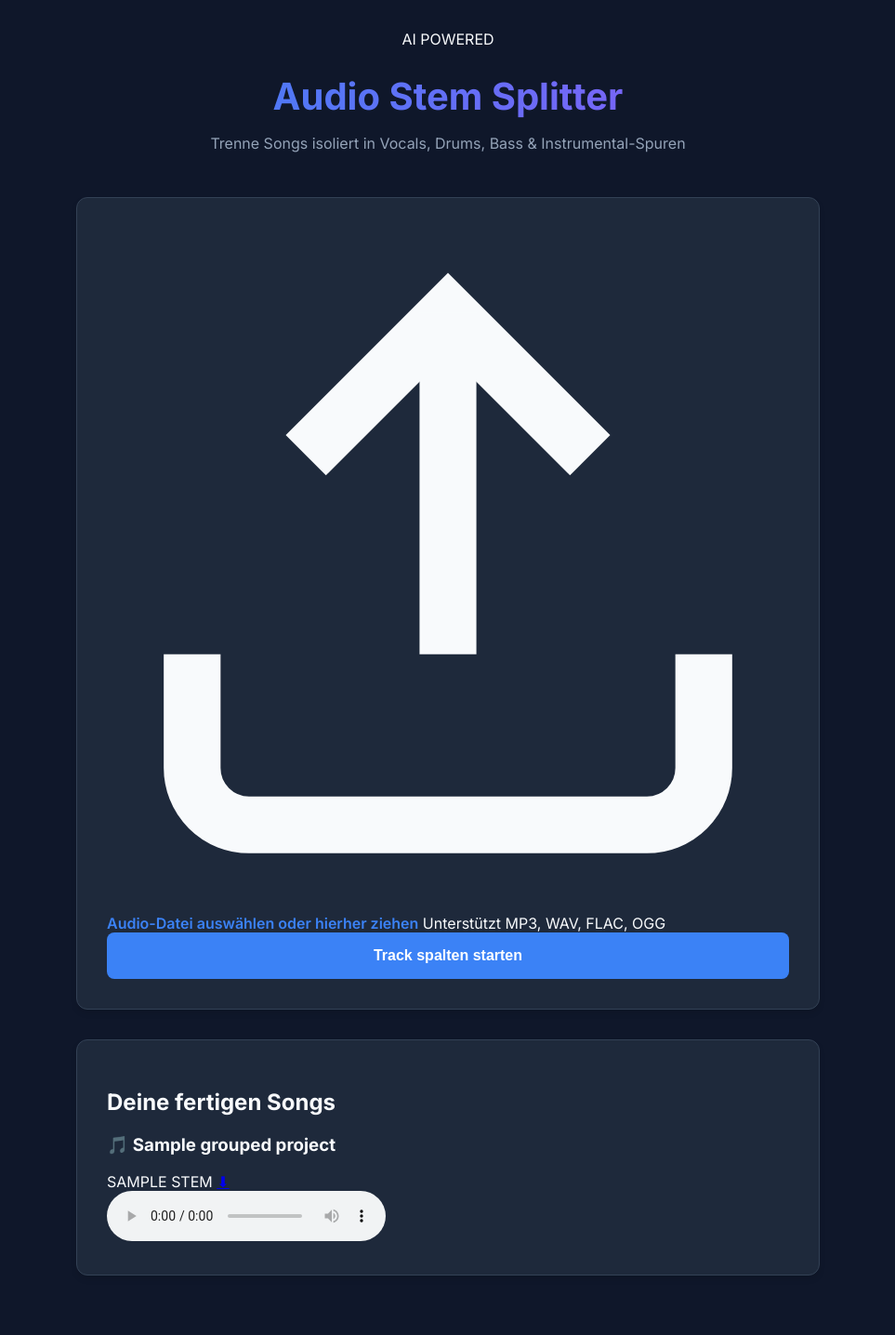
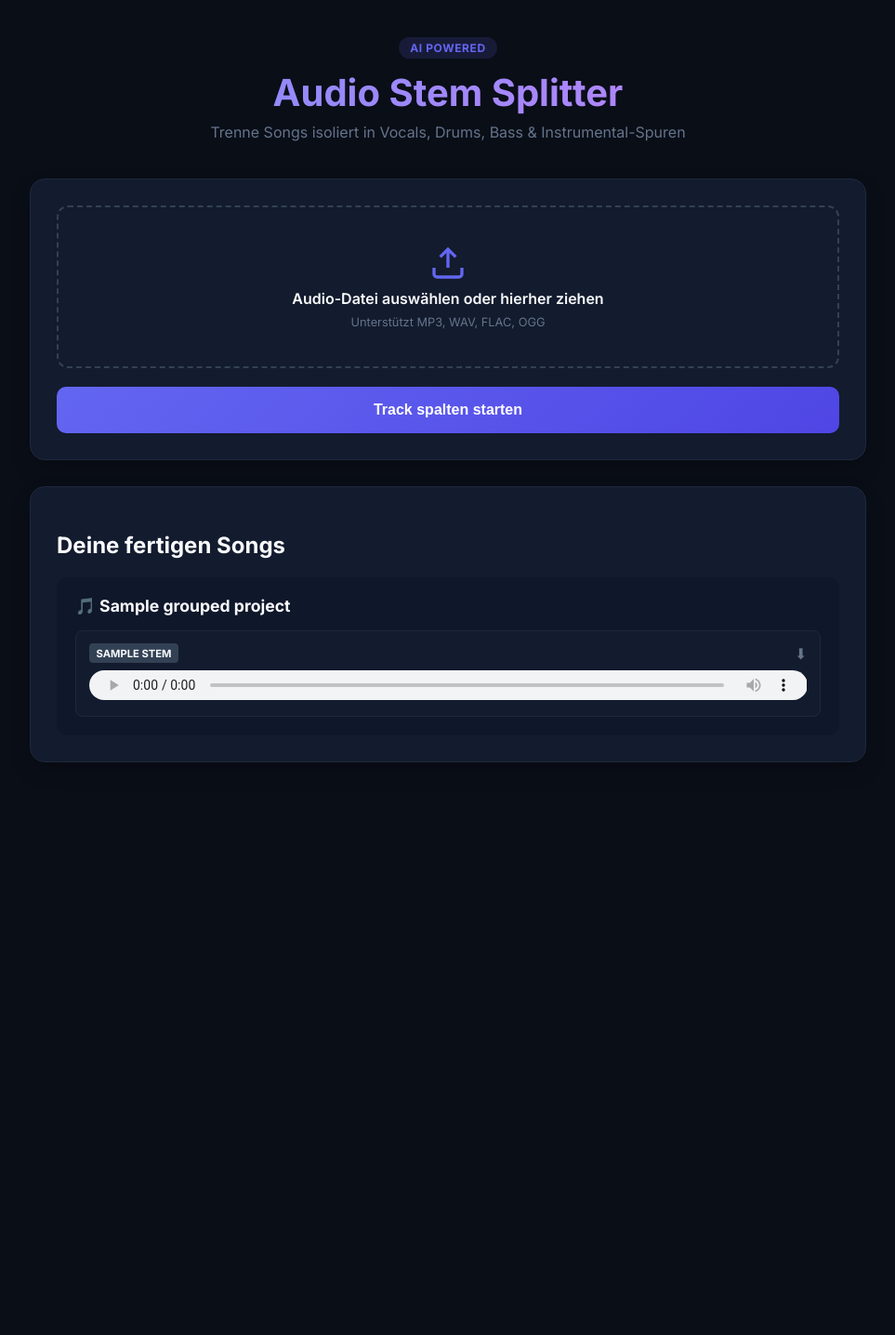
Before and after one commit to JFFLeon/AudioSplitter, a Flask app: template templates/index.html in a window 1280 px wide. Shown: the whole page at 93% size, without its empty margins (158-1121 px from the left). After the commit the page ends 820 px from the top, so only its background shows below. Run offline with Flask 3, Linux system fonts and the light colour scheme; the template is opened without the code that fills it: most values are stand-ins (such as "Sample title", 1, 10 or a date in 2020).

Commit message:
Update style.css

```diff
--- a/static/style.css
+++ b/static/style.css
@@ -1,11 +1,12 @@
 :root {
-    --bg-color: #0f172a;
-    --card-bg: #1e293b;
-    --primary: #3b82f6;
-    --primary-hover: #2563eb;
+    --bg-dark: #0a0e17;
+    --card-bg: #131b2e;
+    --card-border: #1e293b;
+    --primary: #6366f1;
+    --primary-hover: #4f46e5;
+    --accent: #06b6d4;
     --text-main: #f8fafc;
-    --text-muted: #94a3b8;
-    --border: #334155;
+    --text-muted: #64748b;
     --success: #10b981;
     --error: #ef4444;
 }
@@ -13,55 +14,79 @@
 body {
     margin: 0;
     font-family: 'Inter', sans-serif;
-    background-color: var(--bg-color);
+    background-color: var(--bg-dark);
     color: var(--text-main);
+    min-height: 100vh;
 }
 
 .container {
-    max-width: 800px;
+    max-width: 900px;
     margin: 0 auto;
-    padding: 2rem;
+    padding: 2.5rem 1rem;
 }
 
 header {
     text-align: center;
-    margin-bottom: 3rem;
+    margin-bottom: 2.5rem;
+}
+
+.logo-badge {
+    display: inline-block;
+    padding: 0.25rem 0.75rem;
+    background: rgba(99, 102, 241, 0.15);
+    color: var(--primary);
+    border-radius: 9999px;
+    font-size: 0.75rem;
+    font-weight: 700;
+    letter-spacing: 0.05em;
+    margin-bottom: 0.75rem;
 }
 
 header h1 {
     font-size: 2.5rem;
-    margin-bottom: 0.5rem;
-    background: linear-gradient(to right, #3b82f6, #8b5cf6);
+    margin: 0 0 0.5rem 0;
+    background: linear-gradient(to right, #818cf8, #c084fc);
     -webkit-background-clip: text;
     -webkit-text-fill-color: transparent;
 }
 
 header p {
     color: var(--text-muted);
+    margin: 0;
 }
 
-.upload-card, .status-card, .projects-card {
+.card {
     background: var(--card-bg);
-    border-radius: 12px;
-    padding: 2rem;
-    margin-bottom: 2rem;
-    border: 1px solid var(--border);
-    box-shadow: 0 4px 6px rgba(0,0,0,0.1);
+    border: 1px solid var(--card-border);
+    border-radius: 16px;
+    padding: 1.75rem;
+    margin-bottom: 1.75rem;
+    box-shadow: 0 10px 25px -5px rgba(0, 0, 0, 0.3);
 }
 
-.file-input-wrapper {
+.file-dropzone {
     position: relative;
-    border: 2px dashed var(--border);
-    border-radius: 8px;
-    padding: 3rem;
+    border: 2px dashed #334155;
+    border-radius: 12px;
+    padding: 2.5rem 1.5rem;
     text-align: center;
-    margin-bottom: 1rem;
-    transition: all 0.3s;
+    display: flex;
+    flex-direction: column;
+    align-items: center;
+    gap: 0.5rem;
+    transition: all 0.2s ease;
+    cursor: pointer;
 }
 
-.file-input-wrapper:hover {
+.file-dropzone:hover {
     border-color: var(--primary);
-    background: rgba(59, 130, 246, 0.05);
+    background: rgba(99, 102, 241, 0.03);
+}
+
+.upload-icon {
+    width: 40px;
+    height: 40px;
+    color: var(--primary);
 }
 
 input[type="file"] {
@@ -74,92 +99,145 @@ input[type="file"] {
     cursor: pointer;
 }
 
-#fileLabel {
+.drop-text {
     font-weight: 600;
-    color: var(--primary);
+    color: var(--text-main);
+}
+
+.file-hint {
+    font-size: 0.8rem;
+    color: var(--text-muted);
 }
 
 button {
     width: 100%;
+    margin-top: 1.25rem;
     padding: 1rem;
-    background: var(--primary);
+    background: linear-gradient(135deg, var(--primary), var(--primary-hover));
     color: white;
     border: none;
-    border-radius: 8px;
+    border-radius: 10px;
     font-size: 1rem;
     font-weight: 600;
     cursor: pointer;
-    transition: background 0.3s;
+    transition: opacity 0.2s;
 }
 
 button:hover {
-    background: var(--primary-hover);
+    opacity: 0.9;
 }
 
-.hidden {
-    display: none;
+.hidden { display: none; }
+
+.status-header {
+    display: flex;
+    justify-content: space-between;
+    align-items: center;
+    margin-bottom: 1rem;
+}
+
+.timer {
+    font-family: monospace;
+    font-size: 1.25rem;
+    background: #0f172a;
+    padding: 0.4rem 0.8rem;
+    border-radius: 8px;
+    border: 1px solid var(--card-border);
+    color: var(--accent);
 }
 
 .progress-bar-container {
     width: 100%;
-    background: var(--border);
-    border-radius: 4px;
+    background: #0f172a;
+    border-radius: 6px;
     height: 8px;
-    margin-top: 1rem;
     overflow: hidden;
+    margin-bottom: 1.25rem;
 }
 
 .progress-bar {
-    width: 0%;
+    width: 10%;
     height: 100%;
     background: var(--primary);
     transition: width 0.4s ease;
-    /* Lade-Animation */
-    animation: pulse 2s infinite;
 }
 
-@keyframes pulse {
-    0% { opacity: 0.6; }
-    50% { opacity: 1; }
-    100% { opacity: 0.6; }
+.terminal-box {
+    background: #070a12;
+    border: 1px solid #1e293b;
+    border-radius: 8px;
+    padding: 1rem;
 }
 
-.file-list {
-    list-style: none;
-    padding: 0;
+.terminal-header {
+    font-size: 0.7rem;
+    font-weight: 700;
+    color: var(--text-muted);
+    letter-spacing: 0.1em;
+    margin-bottom: 0.5rem;
 }
 
-.file-list li {
+pre {
+    margin: 0;
+    font-family: 'Courier New', Courier, monospace;
+    font-size: 0.825rem;
+    color: #38bdf8;
+    white-space: pre-wrap;
+    max-height: 150px;
+    overflow-y: auto;
+}
+
+.song-group {
+    background: #0f172a;
+    border-radius: 12px;
+    padding: 1.25rem;
+    margin-top: 1rem;
+}
+
+.song-title {
+    margin: 0 0 1rem 0;
+    font-size: 1.1rem;
+}
+
+.stems-grid {
+    display: grid;
+    grid-template-columns: repeat(auto-fit, minmax(220px, 1fr));
+    gap: 1rem;
+}
+
+.stem-card {
+    background: var(--card-bg);
+    border: 1px solid var(--card-border);
+    border-radius: 8px;
+    padding: 0.85rem;
+}
+
+.stem-header {
     display: flex;
     justify-content: space-between;
     align-items: center;
-    padding: 1rem;
-    border-bottom: 1px solid var(--border);
-    flex-wrap: wrap;
-    gap: 1rem;
+    margin-bottom: 0.5rem;
 }
 
-.file-name {
-    font-family: monospace;
-    color: var(--text-muted);
+.stem-badge {
+    font-size: 0.7rem;
+    font-weight: 700;
+    padding: 0.2rem 0.5rem;
+    border-radius: 4px;
+    background: #334155;
 }
 
-.actions {
-    display: flex;
-    gap: 1rem;
-    align-items: center;
+.stem-vocals { background: #ec4899; color: white; }
+.stem-drums { background: #f97316; color: white; }
+.stem-bass { background: #3b82f6; color: white; }
+.stem-other { background: #8b5cf6; color: white; }
+
+.icon-download {
+    color: var(--text-muted);
+    text-decoration: none;
 }
 
-.download-btn {
-    text-decoration: none;
-    color: white;
-    background: var(--border);
-    padding: 0.5rem 1rem;
-    border-radius: 4px;
-    font-size: 0.875rem;
-    transition: background 0.3s;
+audio {
+    width: 100%;
+    height: 32px;
 }
-
-.download-btn:hover {
-    background: var(--text-muted);
-}
```
